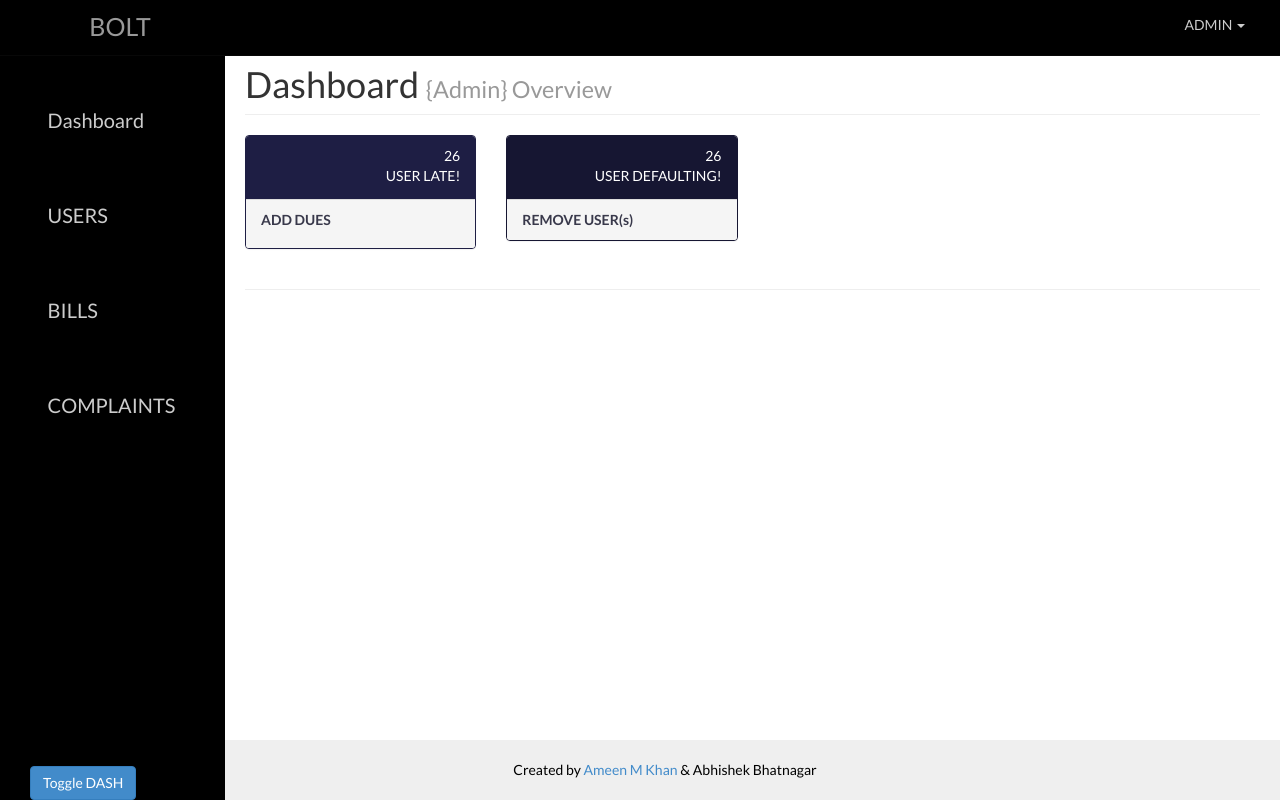
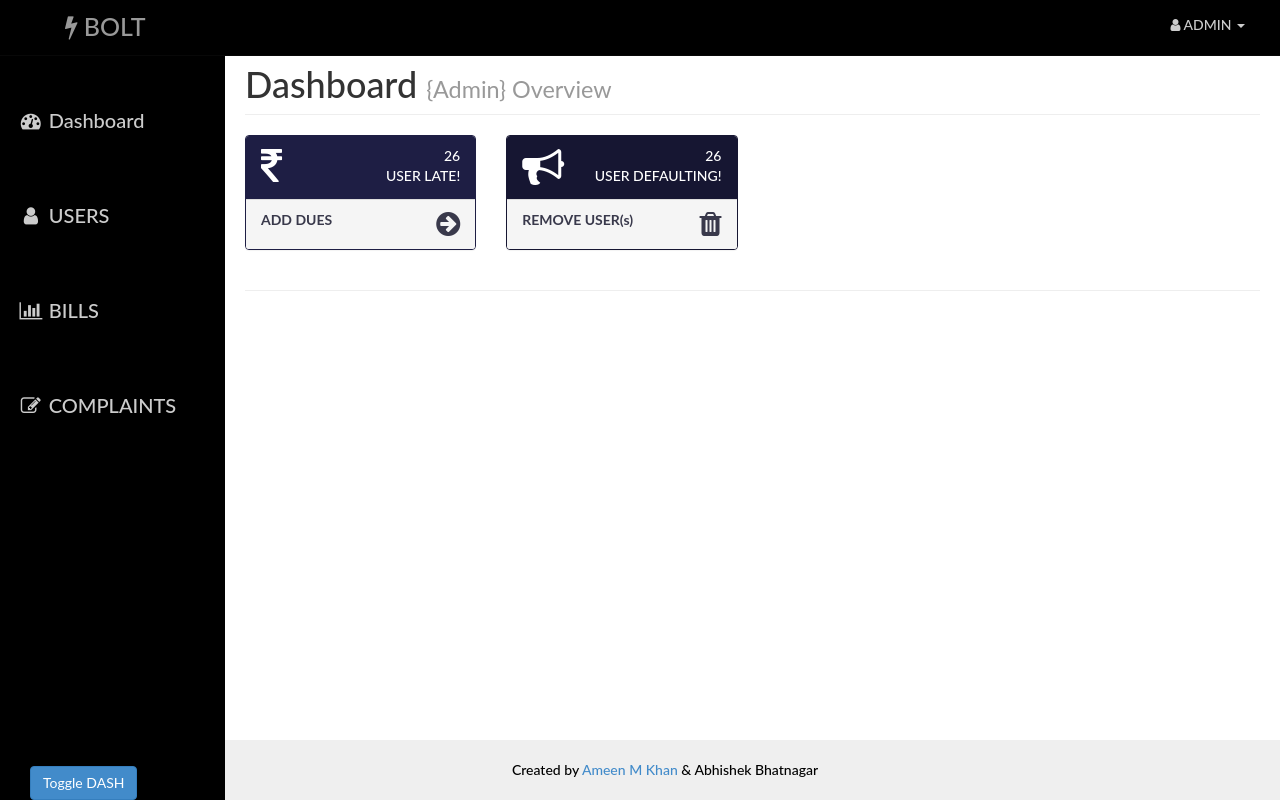
Before and after one commit to Vad-er/ebill-1, a PHP site: page /admin/index.php in a window 1280 px wide. Run offline with PHP 8.4, Linux system fonts and the light colour scheme; some libraries are stand-ins or nearby versions; some web fonts are replaced.

Commit message:
Font awesome maxcdn

```diff
--- a/admin/head_html.php
+++ b/admin/head_html.php
@@ -19,7 +19,8 @@
 
     <!-- Custom Fonts -->
     <link href="font-awesome-4.1.0/css/font-awesome.min.css" rel="stylesheet" type="text/css">
-    <link href="http://fonts.googleapis.com/css?family=Lato:300,400,700,300italic,400italic,700italic" rel="stylesheet" type="text/css">
+    <!-- FONT AWESOME CDN -->
+    <link rel="stylesheet" href="https://maxcdn.bootstrapcdn.com/font-awesome/4.2.0/css/font-awesome.min.css">
 
     <!-- HTML5 Shim and Respond.js IE8 support of HTML5 elements and media queries -->
     <!-- WARNING: Respond.js doesn't work if you view the page via file:// -->
```
